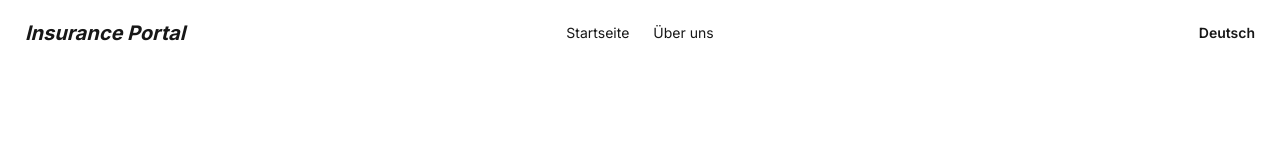
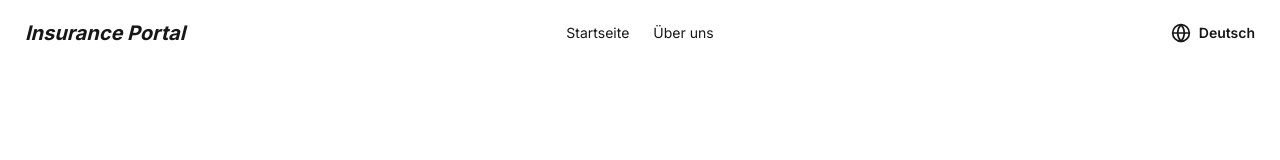
Before and after one commit to abolfazlchaman/smart-insurance-portal, a Next.js app: page /de in a window 1280 px wide. Shown: the top 160 px of the page. Built offline with nearby package versions, Linux system fonts and the light colour scheme.

Commit message:
Enhance Navbar component by adding language flags and improving layout with flexbox

```diff
--- a/app/[locale]/components/navbar.tsx
+++ b/app/[locale]/components/navbar.tsx
@@ -6,10 +6,10 @@ import { useLocale } from 'next-intl';
 import { Link } from '@/i18n/navigation';
 
 const languages = [
-  { code: 'en', name: 'English' },
-  { code: 'fa', name: 'فارسی' },
-  { code: 'tr', name: 'Türkçe' },
-  { code: 'de', name: 'Deutsch' },
+  { code: 'en', name: 'English', flag: '🇬🇧' },
+  { code: 'fa', name: 'فارسی', flag: '🇮🇷' },
+  { code: 'tr', name: 'Türkçe', flag: '🇹🇷' },
+  { code: 'de', name: 'Deutsch', flag: '🇩🇪' },
 ] as const;
 
 export function Navbar() {
@@ -74,7 +74,24 @@ export function Navbar() {
           <div
             tabIndex={0}
             role='button'
-            className='btn btn-ghost whitespace-nowrap'>
+            className='btn btn-ghost whitespace-nowrap gap-2'>
+            <svg
+              xmlns='http://www.w3.org/2000/svg'
+              className='h-5 w-5'
+              viewBox='0 0 24 24'
+              fill='none'
+              stroke='currentColor'
+              strokeWidth='2'
+              strokeLinecap='round'
+              strokeLinejoin='round'>
+              <circle
+                cx='12'
+                cy='12'
+                r='10'
+              />
+              <path d='M2 12h20' />
+              <path d='M12 2a15.3 15.3 0 0 1 4 10 15.3 15.3 0 0 1-4 10 15.3 15.3 0 0 1-4-10 15.3 15.3 0 0 1 4-10z' />
+            </svg>
             {languages.find((lang) => lang.code === currentLocale)?.name || 'Language'}
           </div>
           <ul
@@ -85,7 +102,8 @@ export function Navbar() {
                 <Link
                   href={pathnameWithoutLocale}
                   locale={lang.code}
-                  className='w-full text-left'>
+                  className='w-full text-left flex items-center gap-2'>
+                  <span className='text-lg'>{lang.flag}</span>
                   {lang.name}
                 </Link>
               </li>
```
